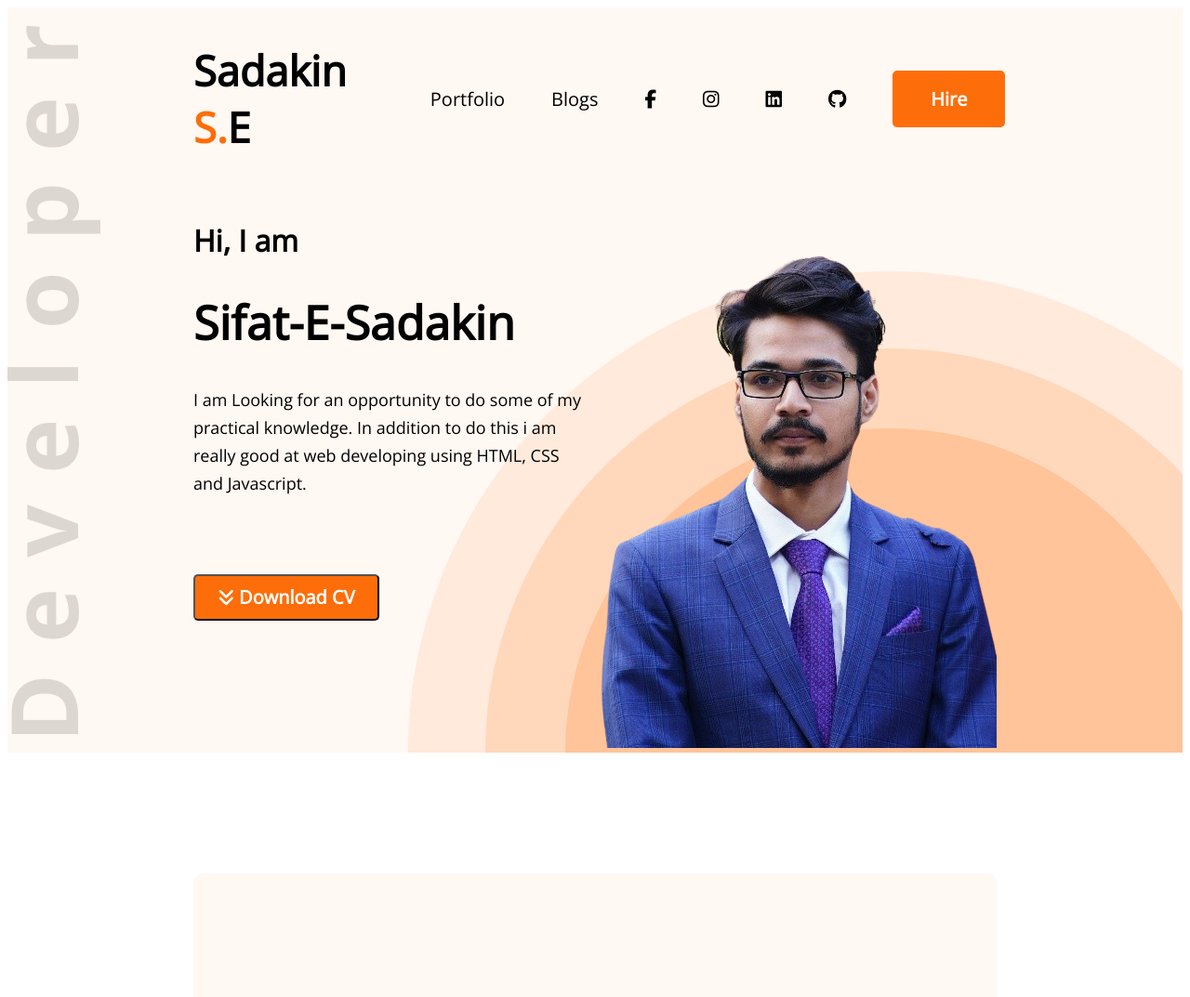
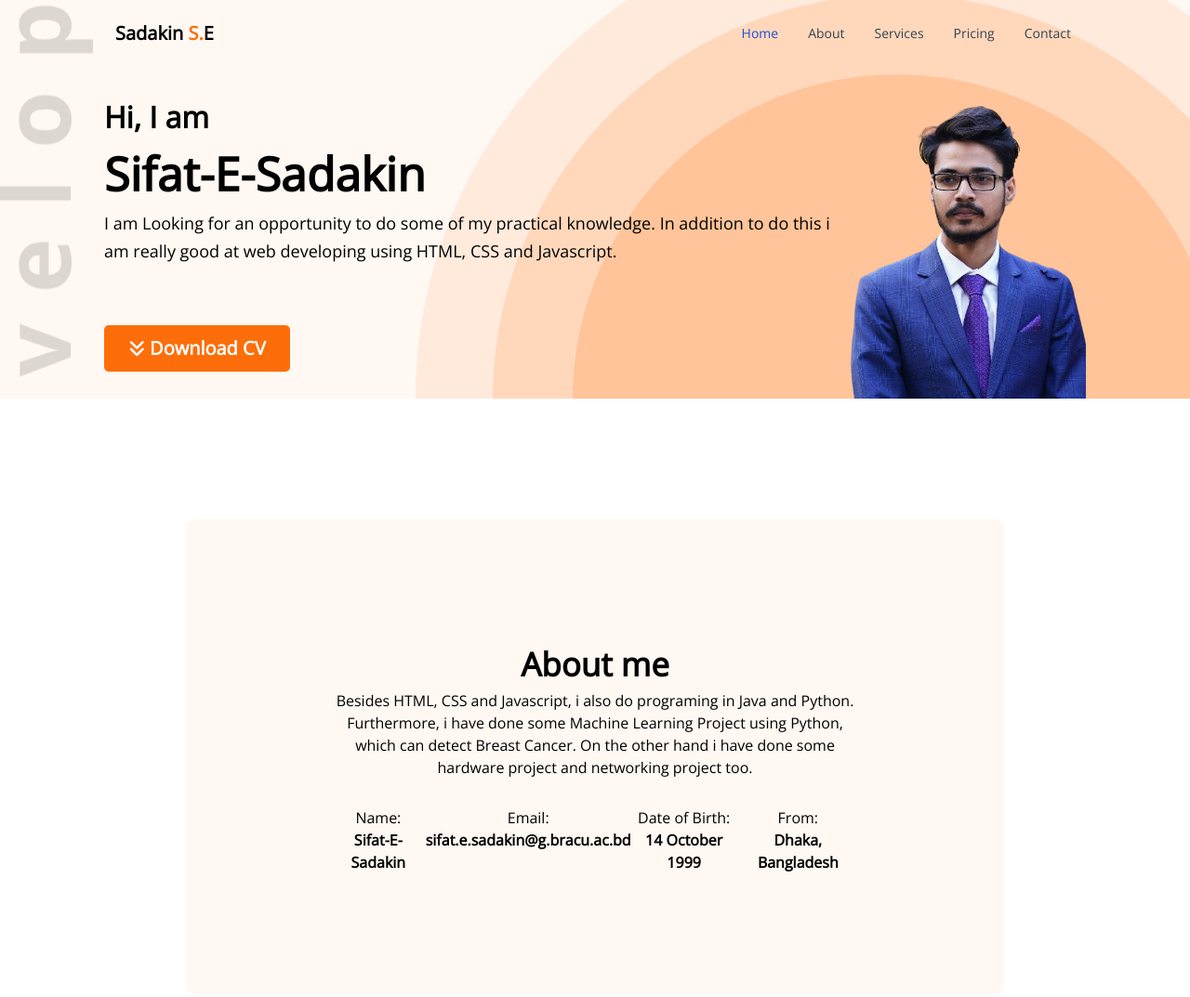
Before and after one commit to Sifat-E-Sadakin/portfolio, a plain HTML site: page index.html in a window 1280 px wide. Shown: the top 1073 px of the page at 93% size. Drawn offline with nearby package versions, Linux system fonts and the light colour scheme.

Commit message:
using tailwind

```diff
--- a/CSS/css.css
+++ b/CSS/css.css
@@ -3,12 +3,12 @@
 }
 
 /* nav */
-nav{
+/* nav{
     display: flex;
     justify-content: space-between;
     margin: 0 200px;
-}
-nav ul{
+} */
+/* nav ul{
     list-style: none;
     display: flex;
     align-items: center;
@@ -19,7 +19,7 @@ nav li{
 .nav{
     font-weight: 800;
     font-size: 45px;
-}
+} */
 
 .red{
     color: #FD6E0A;
@@ -57,13 +57,13 @@ nav li{
     background-repeat: no-repeat;
     background-position: bottom right, left;
 }
-.banner{
+/* .banner{
     margin-top: 0px;
     margin-left: 200px;
     margin-right: 200px;
     display: flex;
     justify-content: space-around;
-}
+} */
 /* img{
     overflow-clip-margin: content-box;
     overflow: clip;
@@ -378,6 +378,7 @@ a{
     nav li{
         margin-left: 2px;
         padding: 10px;
+
     }
     #img{
         width: 90%;
--- a/index.html
+++ b/index.html
@@ -8,10 +8,44 @@
     <link rel="stylesheet" href="CSS/css.css">
     <link rel="preconnect" href="https://fonts.googleapis.com"><link rel="preconnect" href="https://fonts.gstatic.com" crossorigin><link href="https://fonts.googleapis.com/css2?family=Open+Sans&display=swap" rel="stylesheet">
     <script src="https://kit.fontawesome.com/93d2f87ab7.js" crossorigin="anonymous"></script>
+    <script src="https://cdn.tailwindcss.com"></script>
 </head>
 <body>
-    <header class="header " >
-        <nav>
+    <header class="header container max-w-fit" >
+
+<nav class=" px-0 lg:mx-28 sm:px-0 py-2.5 rounded">
+    <div class="container flex flex-wrap items-center justify-between mx-auto">
+      <a href="https://flowbite.com/" class="flex items-center">
+          <img src=""" class="h-6 mr-3 sm:h-9" alt="" />
+          <span class="self-center text-xl font-semibold whitespace-nowrap"> <h2 class="nav" >Sadakin <span class="red">S.</span>E</h2></span>
+      </a>
+      <button data-collapse-toggle="navbar-default" type="button" class="inline-flex items-center p-2 ml-3 text-sm  md:hidden  focus:outline-none focus:ring-2  " aria-controls="navbar-default" aria-expanded="false">
+        <span class="sr-only">Open main menu</span>
+        <svg class="w-6 h-6" aria-hidden="true" fill="currentColor" viewBox="0 0 20 20" xmlns="http://www.w3.org/2000/svg"><path fill-rule="evenodd" d="M3 5a1 1 0 011-1h12a1 1 0 110 2H4a1 1 0 01-1-1zM3 10a1 1 0 011-1h12a1 1 0 110 2H4a1 1 0 01-1-1zM3 15a1 1 0 011-1h12a1 1 0 110 2H4a1 1 0 01-1-1z" clip-rule="evenodd"></path></svg>
+      </button>
+      <div class="hidden w-full md:block md:w-auto" id="navbar-default">
+        <ul class="flex flex-col p-4 mt-4 border  md:flex-row md:space-x-8 md:mt-0 md:text-sm md:font-medium md:border-0">
+          <li>
+            <a href="#" class="block py-2 pl-3 pr-4 text-white bg-blue-700 rounded md:bg-transparent md:text-blue-700 md:p-0 " aria-current="page">Home</a>
+          </li>
+          <li>
+            <a href="#" class="block py-2 pl-3 pr-4 text-gray-700 rounded hover:bg-gray-100 md:hover:bg-transparent md:border-0 md:hover:text-blue-700 md:p-0">About</a>
+          </li>
+          <li>
+            <a href="#" class="block py-2 pl-3 pr-4 text-gray-700 rounded hover:bg-gray-100 md:hover:bg-transparent md:border-0 md:hover:text-blue-700 md:p-0">Services</a>
+          </li>
+          <li>
+            <a href="#" class="block py-2 pl-3 pr-4 text-gray-700 rounded hover:bg-gray-100 md:hover:bg-transparent md:border-0 md:hover:text-blue-700 md:p-0">Pricing</a>
+          </li>
+          <li>
+            <a href="#" class="block py-2 pl-3 pr-4 text-gray-700 rounded hover:bg-gray-100 md:hover:bg-transparent md:border-0 md:hover:text-blue-700 md:p-0 ">Contact</a>
+          </li>
+        </ul>
+      </div>
+    </div>
+  </nav>
+
+        <!-- <nav class="flex mx-28">
             <h2 class="nav" >Sadakin <span class="red">S.</span>E</h2>
             <ul>
                 <li class="navitem">Portfolio</li>
@@ -23,10 +57,10 @@
                 <!-- <li class="navitem">+8801791507027</li> -->
 
 
-                <li><button class="btn-h"><span class="btn-h-font">Hire</span></button></li>
+                <!-- <li><button class="btn-h"><span class="btn-h-font">Hire</span></button></li>
             </ul>
-        </nav>
-    <div class="banner">
+        </nav>    -->
+    <div class="banner flex justify-center items-center lg:mx-28">
         <div >
             <h3 class="bstart">  Hi, I am</h3>
             <h1 class="bname">Sifat-E-Sadakin</h1>
@@ -188,5 +222,6 @@
     <footer>
 
     </footer>
+    <script src="https://cdnjs.cloudflare.com/ajax/libs/flowbite/1.6.3/flowbite.min.js"></script>
 </body>
 </html>
--- /dev/null
+++ b/tailwind.config.js
@@ -0,0 +1,8 @@
+/** @type {import('tailwindcss').Config} */
+module.exports = {
+    content: ["./src/**/*.{html,js}"],
+    theme: {
+      extend: {},
+    },
+    plugins: [],
+  }
```
